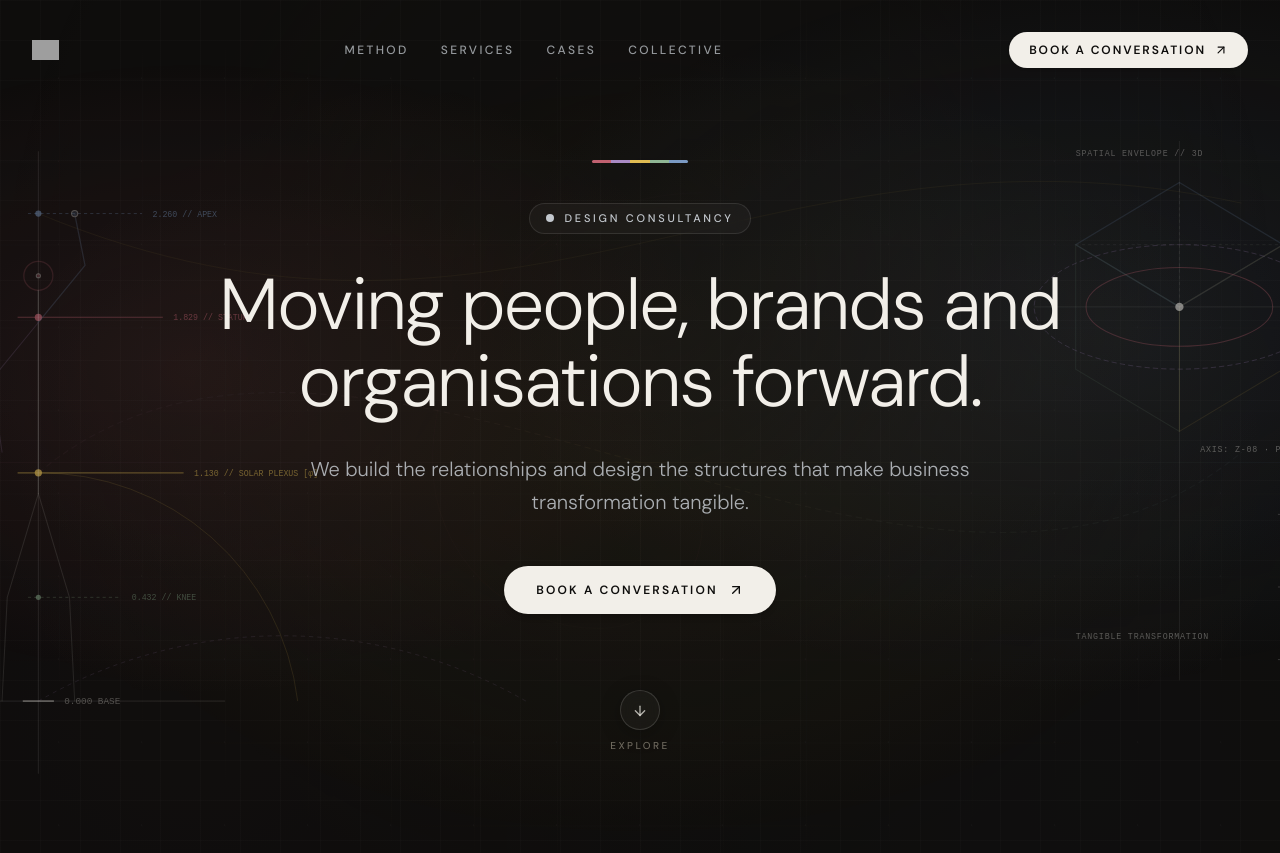
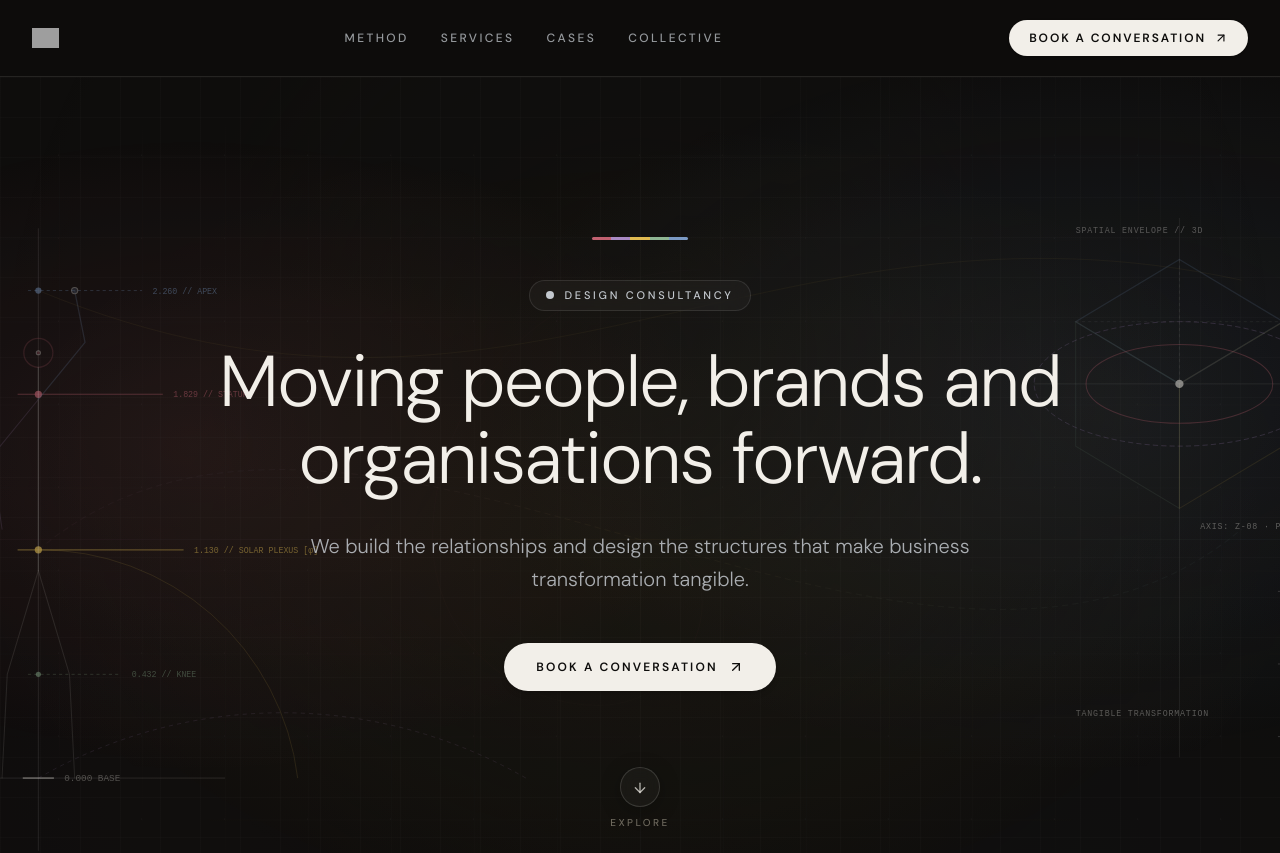
Before and after one commit to antonioherrera10/herr-design-collective, a Next.js app: page / in a window 1280 px wide. Shown: the top 853 px of the page. Built offline with nearby package versions, Linux system fonts and the light colour scheme; grey boxes are pictures that could not be loaded.

Commit message:
refactor(nav): update header to sticky positioning
Transition the header to a sticky layout with consistent glassmorphism effects and adjusted vertical padding to improve visual stability during scrolling.

```diff
--- a/components/Nav.tsx
+++ b/components/Nav.tsx
@@ -36,10 +36,8 @@ export function Nav() {
   return (
     <>
       <header
-        className={`fixed top-0 left-0 right-0 z-40 transition-all duration-300 ${
-          isScrolled
-            ? "bg-ink/90 backdrop-blur-md border-b border-warm-white/10 py-4"
-            : "bg-transparent py-6 md:py-8"
+        className={`sticky top-0 left-0 right-0 w-full bg-ink/95 backdrop-blur-md border-b border-warm-white/10 z-40 transition-all duration-200 ${
+          isScrolled ? "py-3.5 md:py-4 shadow-lg shadow-black/20" : "py-4.5 md:py-5"
         }`}
       >
         <div className="w-full max-w-7xl mx-auto px-6 sm:px-8 flex items-center justify-between">
```
